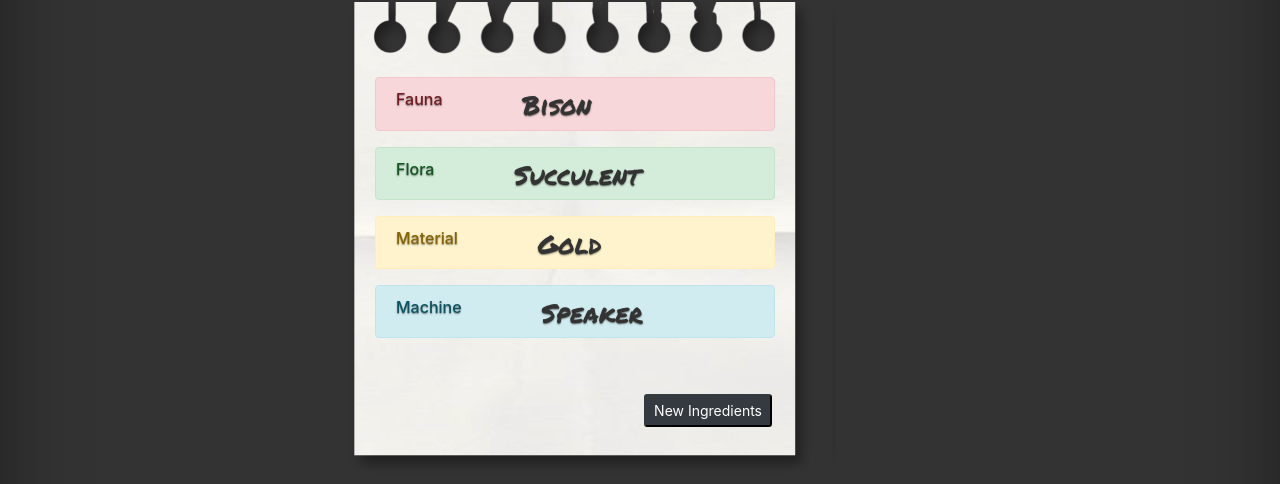
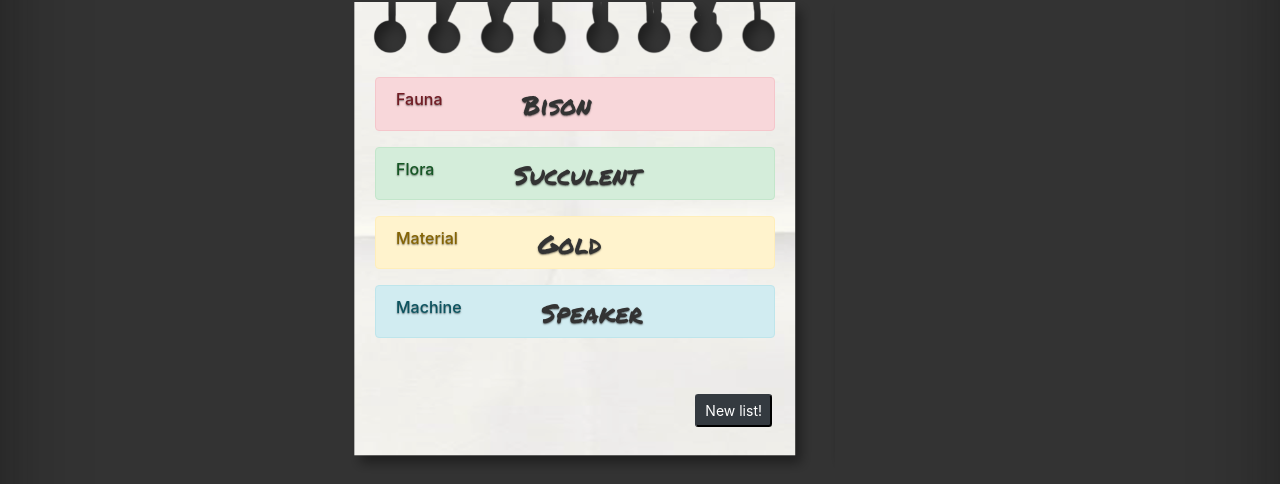
Before and after one commit to naxan/art-kitchen, a website: page views/generator.html in a window 1280 px wide. Shown: the part 157-641 px from the top of the page. Drawn offline with nearby package versions, Linux system fonts and the light colour scheme; no server answers.

Commit message:
minor changes to the generstor page

```diff
--- a/views/generator.html
+++ b/views/generator.html
@@ -51,7 +51,7 @@
               </div>
 
             </div>
-            <button class="mr-5 float-right btn-sm btn-dark" id="roll">New Ingredients</button>
+            <button class="mr-5 float-right btn-sm btn-dark" id="roll">New list!</button>
           </div>
 
 
```
